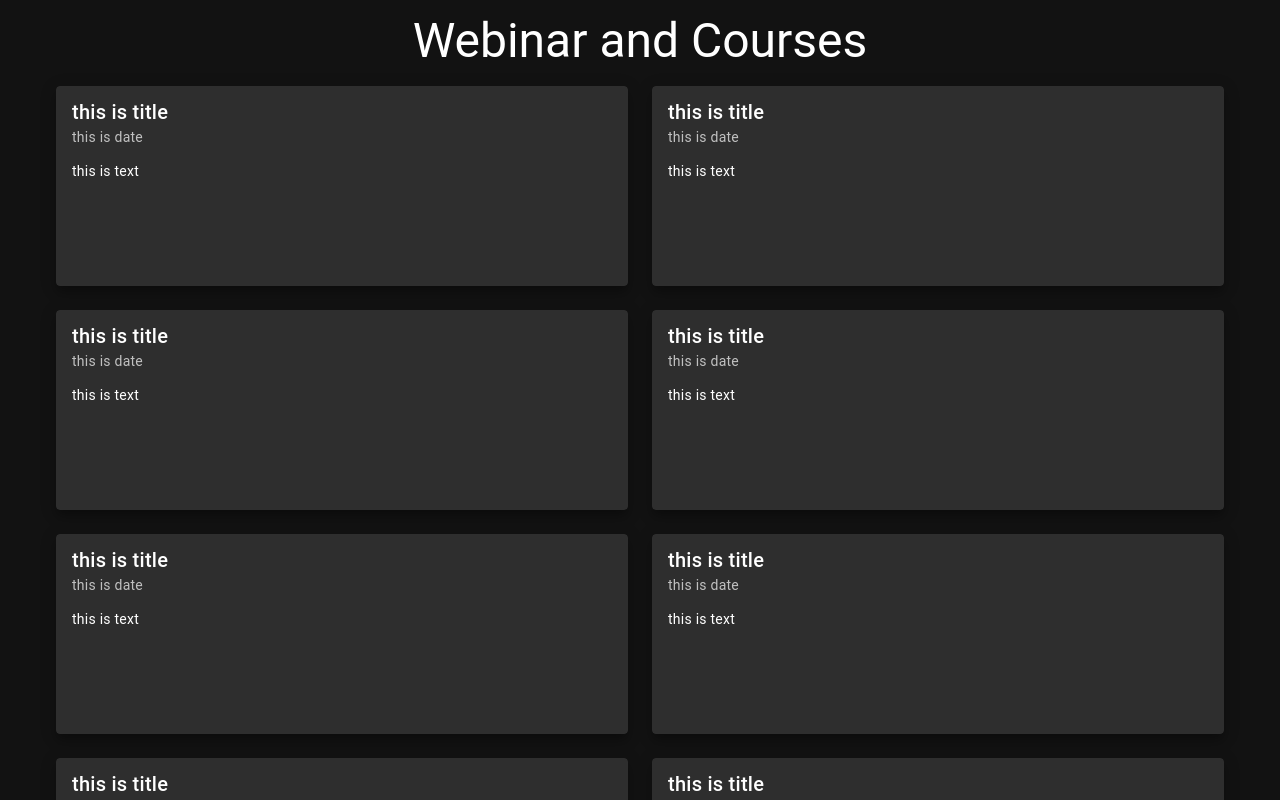
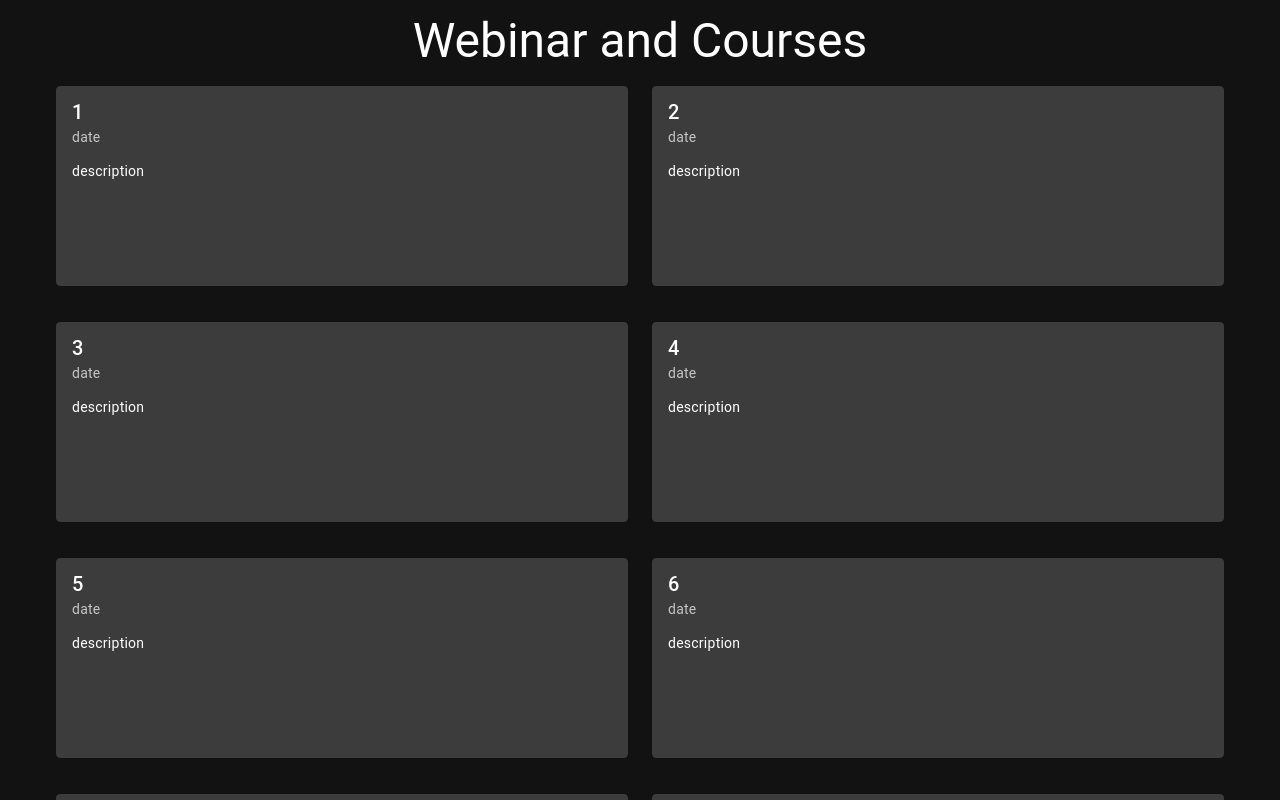
Before and after one commit to AhmadAiman2013/yyc_events, a Vue app: page / in a window 1280 px wide. Shown: the top 800 px of the page. Built offline with nearby package versions, Linux system fonts and the light colour scheme.

Commit message:
add: lazy loading and skeleton

```diff
--- a/src/components/Webinar/WebinarCard.vue
+++ b/src/components/Webinar/WebinarCard.vue
@@ -1,18 +1,24 @@
 <template>
   <v-container>
-    <v-row v-for="n in 10" :key="n">
-      <v-col v-for="n in 2" :key="n" cols="6">
-        <v-card variant="tonal" min-height="200" :elevation="9">
-          <v-card-item>
-            <v-card-title>this is title</v-card-title>
-            <v-card-subtitle>this is date</v-card-subtitle>
-          </v-card-item>
-          <v-card-text>
-            this is text
-          </v-card-text>
-        </v-card>
+    <v-row >
+      <v-col v-for="n in 20" :key="n" cols="6" class="mb-3" >
+        <v-lazy :options="{ threshold: 0.5 }" transition="fade-transition">
+          <v-skeleton-loader :loading="isLoading" height="200">
+            <v-responsive>
+              <v-card :title="n" subtitle="date" text="description" variant="tonal" :elevation="9"
+                style="min-height: 200px;" cover>
+              </v-card>
+            </v-responsive>
+          </v-skeleton-loader>
+        </v-lazy>
       </v-col>
+    </v-row>
 
-    </v-row>
+
   </v-container>
 </template>
+
+
+<script setup lang="ts">
+let isLoading = false
+</script>
```
